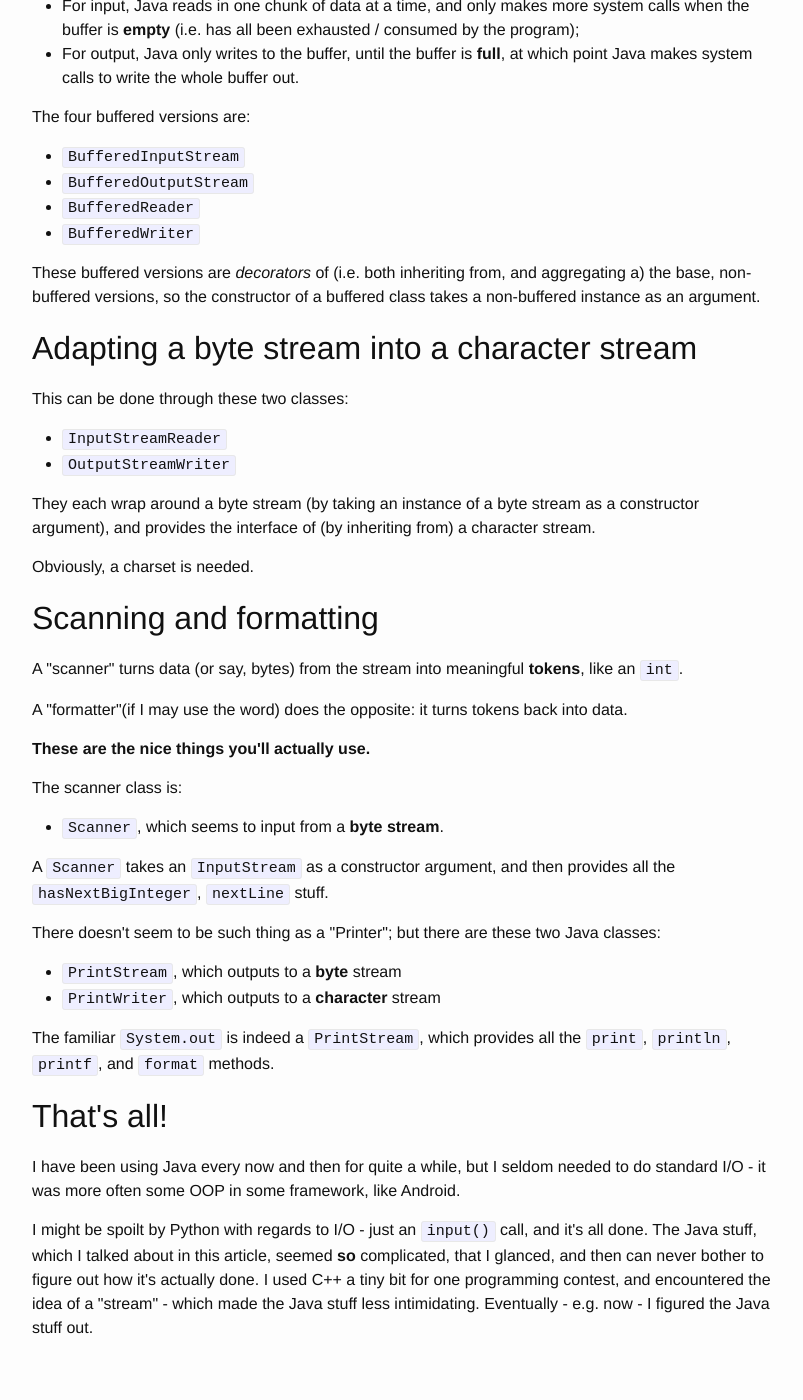
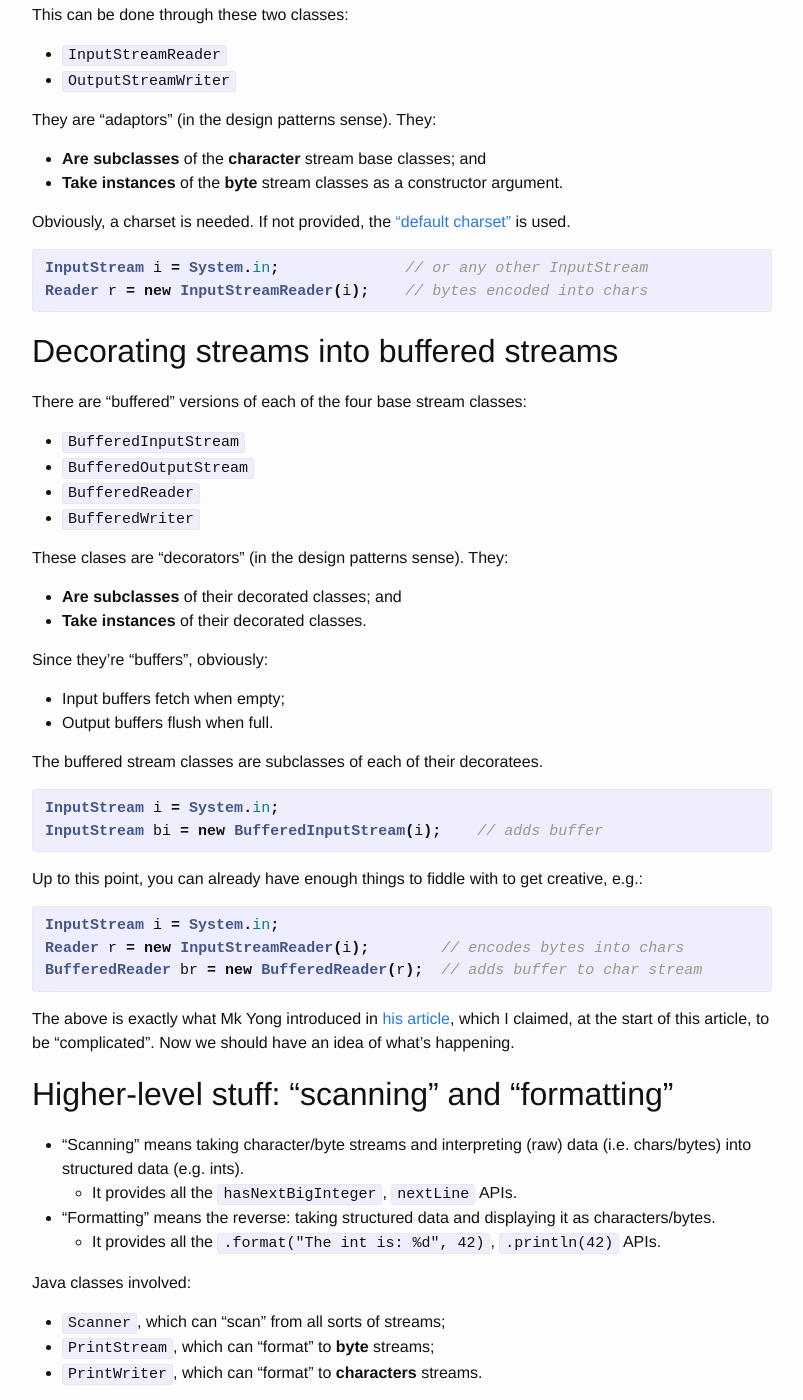
Before and after one commit to easoncxz/blog, a Jekyll site: the page built from _posts/2014-10-15-java-io.markdown, in a window 1280 px wide and 1400 px high, scrolled down 938 px. Shown: the whole window, without its empty margins (238-1041 px from the left). Built offline with Jekyll 4.4.1, drawn with Linux system fonts in a browser that asks for light colours; some of the changed text lies outside the part shown.

Commit message:
Re-organised the Java stdio cheat-sheet article.

```diff
--- a/_posts/2014-10-15-java-io.markdown
+++ b/_posts/2014-10-15-java-io.markdown
@@ -1,74 +1,148 @@
 ---
-title: Java I/O
-wordpress_id: 1200
-wordpress_url: http://blog.easoncxz.com/?p=1200
-date: '2014-10-15 15:39:53 +1300'
-date_gmt: '2014-10-15 03:39:53 +1300'
+layout: post
+title: "Standard I/O in Java"
 categories:
 - dev
 tags:
 - Java
-comments: []
 ---
-<p>This post is a brief summary ("TL;DR") of the <a href="http://docs.oracle.com/javase/tutorial/essential/io/index.html">official Java tutorial lesson on Basic I/O</a>.</p>
-<p>stdin and stdout. <a href="http://www.mkyong.com/java/how-to-read-input-from-console-java/">At first glance</a>, it <strong>so</strong> complicated! This post should clear the cloud up.</p>
-<h2>Streams</h2>
-<p>It all starts from "streams". There are two types of streams:</p>
-<ul>
-<li>"byte streams", which operates at the byte level, usually for binary data.</p>
-</li>
-<li>
-<p>"character streams", which operates at the character level by depending on an charset; usually for text data. This is implemented using byte streams.</p>
-</li>
-</ul>
-<p><code>InputStream</code> and <code>OutputStream</code> are the two <strong>byte</strong> stream base classes.</p>
-<p><code>Reader</code> and <code>Writer</code> are the two <strong>character</strong> stream base classes.</p>
-<h2>File I/O</h2>
-<p>Each of the four base stream classes have a "file" version, for use with files, as opposed to stdin/stdout. These four classes are:</p>
-<ul>
-<li><code>FileInputStream</code></li>
-<li><code>FileOutputStream</code></li>
-<li><code>FileReader</code></li>
-<li><code>FileWriter</code></li>
-</ul>
-<p>Nothing special here.</p>
-<h2>Buffers</h2>
-<p>There are "buffered" versions of each of the four base stream classes. This means:</p>
-<ul>
-<li>For input, Java reads in one chunk of data at a time, and only makes more system calls when the buffer is <strong>empty</strong> (i.e. has all been exhausted / consumed by the program);</li>
-<li>For output, Java only writes to the buffer, until the buffer is <strong>full</strong>, at which point Java makes system calls to write the whole buffer out.</li>
-</ul>
-<p>The four buffered versions are:</p>
-<ul>
-<li><code>BufferedInputStream</code></li>
-<li><code>BufferedOutputStream</code></li>
-<li><code>BufferedReader</code></li>
-<li><code>BufferedWriter</code></li>
-</ul>
-<p>These buffered versions are <em>decorators</em> of (i.e. both inheriting from, and aggregating a) the base, non-buffered versions, so the constructor of a buffered class takes a non-buffered instance as an argument.</p>
-<h2>Adapting a byte stream into a character stream</h2>
-<p>This can be done through these two classes:</p>
-<ul>
-<li><code>InputStreamReader</code></li>
-<li><code>OutputStreamWriter</code></li>
-</ul>
-<p>They each wrap around a byte stream (by taking an instance of a byte stream as a constructor argument), and provides the interface of (by inheriting from) a character stream.</p>
-<p>Obviously, a charset is needed.</p>
-<h2>Scanning and formatting</h2>
-<p>A "scanner" turns data (or say, bytes) from the stream into meaningful <strong>tokens</strong>, like an <code>int</code>.</p>
-<p>A "formatter"(if I may use the word) does the opposite: it turns tokens back into data.</p>
-<p><strong>These are the nice things you'll actually use.</strong></p>
-<p>The scanner class is:</p>
-<ul>
-<li><code>Scanner</code>, which seems to input from a <strong>byte stream</strong>.</li>
-</ul>
-<p>A <code>Scanner</code> takes an <code>InputStream</code> as a constructor argument, and then provides all the <code>hasNextBigInteger</code>, <code>nextLine</code> stuff.</p>
-<p>There doesn't seem to be such thing as a "Printer"; but there are these two Java classes:</p>
-<ul>
-<li><code>PrintStream</code>, which outputs to a <strong>byte</strong> stream</li>
-<li><code>PrintWriter</code>, which outputs to a <strong>character</strong> stream</li>
-</ul>
-<p>The familiar <code>System.out</code> is indeed a <code>PrintStream</code>, which provides all the <code>print</code>, <code>println</code>, <code>printf</code>, and <code>format</code> methods.</p>
-<h2>That's all!</h2>
-<p>I have been using Java every now and then for quite a while, but I seldom needed to do standard I/O - it was more often some OOP in some framework, like Android.</p>
-<p>I might be spoilt by Python with regards to I/O - just an <code>input()</code> call, and it's all done. The Java stuff, which I talked about in this article, seemed <strong>so</strong> complicated, that I glanced, and then can never bother to figure out how it's actually done. I used C++ a tiny bit for one programming contest, and encountered the idea of a "stream" - which made the Java stuff less intimidating. Eventually - e.g. now - I figured the Java stuff out.</p>
+
+This post is a brief summary ("TL;DR") of the [official Java tutorial lesson on
+Basic I/O][java-io].
+
+[At first glance][mkyong], standard input/output seems **so** complicated!
+There are so many options! This post should clear the cloud up.
+
+Streams
+-------
+
+It all starts from "streams". There are two types of streams: **byte** streams
+and **character** streams.
+
+1. Byte streams:
+    - `InputStream`
+    - `OutputStream`
+2. Character streams:
+    - `Reader`
+    - `Writer`
+
+- The familiar `System.out` is a `PrintStream`, which is a subclass of
+  `OutputStream`, which is discussed far below.
+- The (perhaps not-so-) familiar `System.in` is a `InputStream`.
+
+File I/O
+--------
+
+These are obviously **subclasses** of the base stream classes of corresponding
+names.
+
+-   `FileInputStream`
+-   `FileOutputStream`
+-   `FileReader`
+-   `FileWriter`
+
+Adapting byte streams into character streams
+--------------------------------------------
+
+This can be done through these two classes:
+
+-   `InputStreamReader`
+-   `OutputStreamWriter`
+
+They are "adaptors" (in the design patterns sense). They:
+
+- **Are subclasses** of the **character** stream base classes; and
+- **Take instances** of the **byte** stream classes as a constructor argument.
+
+Obviously, a charset is needed. If not provided, the ["default
+charset"][default-charset] is used.
+
+{% highlight java %}
+InputStream i = System.in;              // or any other InputStream
+Reader r = new InputStreamReader(i);    // bytes encoded into chars
+{% endhighlight %}
+
+Decorating streams into buffered streams
+----------------------------------------
+
+There are "buffered" versions of each of the four base stream classes:
+
+-   `BufferedInputStream`
+-   `BufferedOutputStream`
+-   `BufferedReader`
+-   `BufferedWriter`
+
+These clases are "decorators" (in the design patterns sense). They:
+
+- **Are subclasses** of their decorated classes; and
+- **Take instances** of their decorated classes.
+
+Since they're "buffers", obviously:
+
+- Input buffers fetch when empty;
+- Output buffers flush when full.
+
+The buffered stream classes are subclasses of each of their decoratees.
+
+{% highlight java %}
+InputStream i = System.in;
+InputStream bi = new BufferedInputStream(i);    // adds buffer
+{% endhighlight %}
+
+Up to this point, you can already have enough things to fiddle with to get
+creative, e.g.:
+
+{% highlight java %}
+InputStream i = System.in;
+Reader r = new InputStreamReader(i);        // encodes bytes into chars
+BufferedReader br = new BufferedReader(r);  // adds buffer to char stream
+{% endhighlight %}
+
+The above is exactly what Mk Yong introduced in [his article][mkyong], which I
+claimed, at the start of this article, to be "complicated". Now we should have
+an idea of what's happening.
+
+Higher-level stuff: "scanning" and "formatting"
+-----------------------------------------------
+
+- "Scanning" means taking character/byte streams and interpreting (raw) data
+  (i.e. chars/bytes) into structured data (e.g. ints).
+    - It provides all the `hasNextBigInteger`, `nextLine` APIs.
+- "Formatting" means the reverse: taking structured data and displaying it as
+  characters/bytes.
+    - It provides all the `.format("The int is: %d", 42)`, `.println(42)` APIs.
+
+Java classes involved:
+
+- `Scanner`, which can "scan" from all sorts of streams;
+- `PrintStream`, which can "format" to **byte** streams;
+- `PrintWriter`, which can "format" to **characters** streams.
+
+The inheritance status of these 3 classes aren't as symmetric as the other
+classes mentioned above.
+
+- `Scanner` doesn't inherit from anything; and
+- `PrintStream` is an `OutputStream`; and
+- `PrintWriter` is a `Writer`.
+
+It's worth mentioning that both the `Scanner` and `PrintWriter` classes can be
+constructed from **byte streams as well as character streams**. However in the
+case of byte streams, quite obviously, if not specified explicitly, the "default
+charset" will be used.
+
+That's all!
+-----------
+
+I have been using Java every now and then for quite a while, but I
+seldom needed to do standard I/O - it was more often some OOP in some
+framework, like Android.
+
+I might be spoilt by Python with regards to I/O - just an `input()`
+call and a `print()` call, and it's all done. I used C++ a tiny bit for
+some programming contests, and encountered the idea of "streams" --- which
+made the Java stuff less intimidating. Eventually --- e.g. now --- I figured
+the Java stuff out.
+
+[default-charset]: https://docs.oracle.com/javase/7/docs/api/java/io/InputStreamReader.html#InputStreamReader(java.io.InputStream)
+[java-io]: https://docs.oracle.com/javase/tutorial/essential/io/
+[mkyong]: http://www.mkyong.com/java/how-to-read-input-from-console-java/
```
